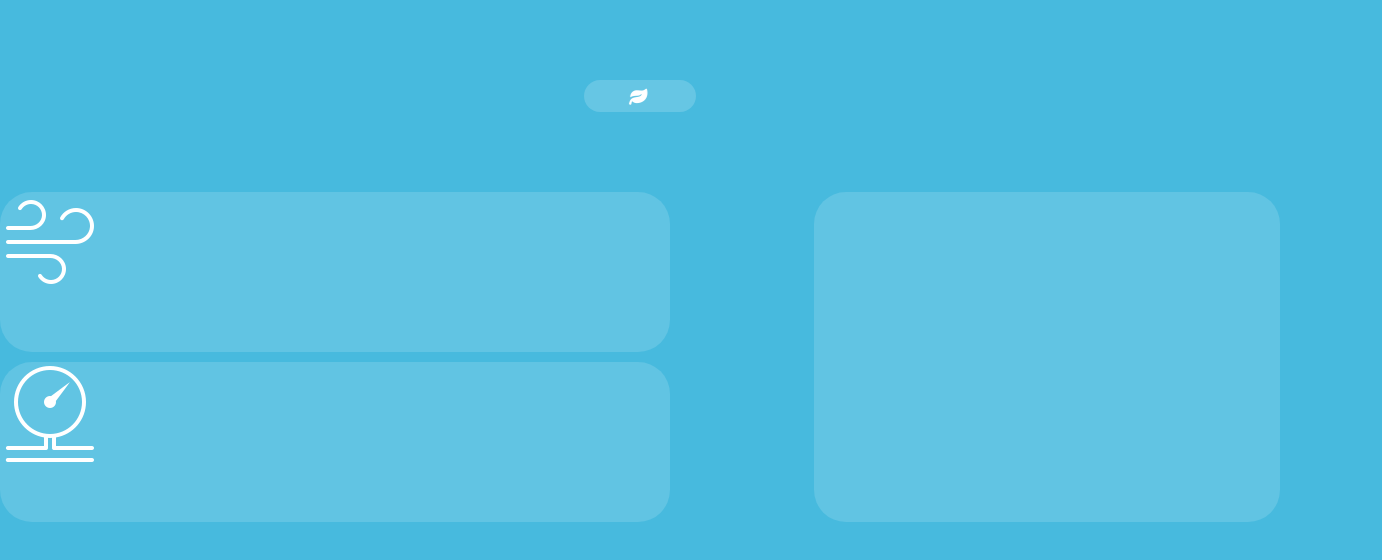
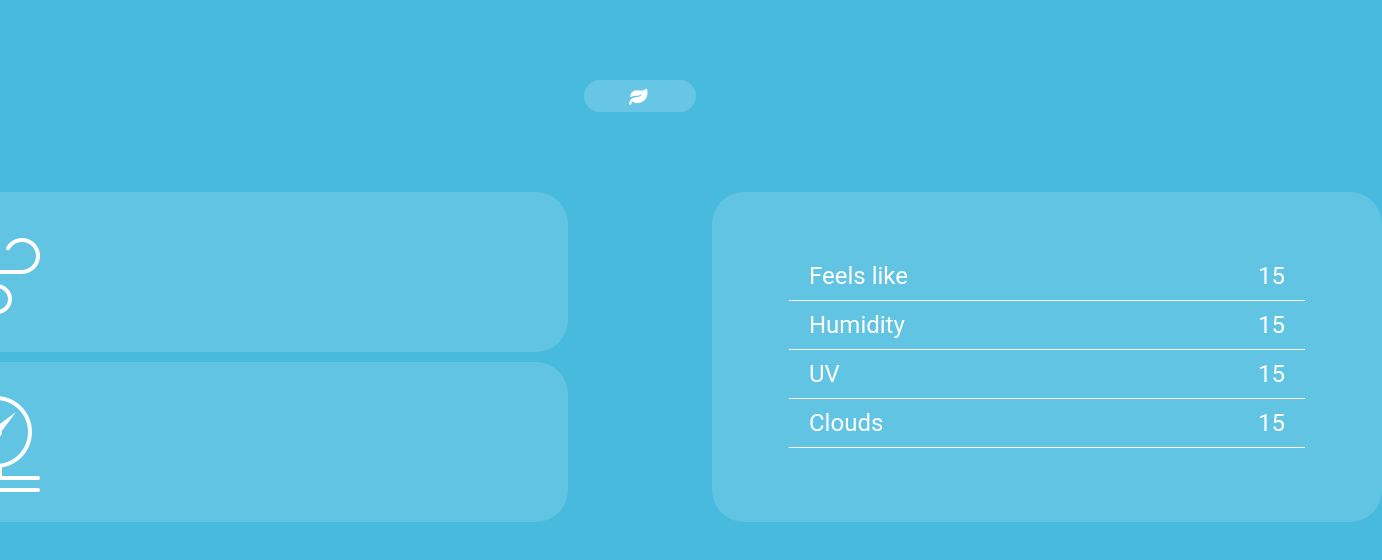
Before and after one commit to TeeJaysDev/WeatherApp, a website: page index.html in a window 1280 px wide. Shown: the whole page, 1382 px wide, since content can reach past the window. Drawn offline with Linux system fonts and the light colour scheme.

Commit message:
added values to secondary info section

```diff
--- a/index.html
+++ b/index.html
@@ -38,8 +38,7 @@
             <div class="container">
                 <div class="card wind">
                     <img src="img/wind.png" alt="wind icon">
-                    <h3 id="wind-kph"></h3>
-                    <h3 id="wind-dir"></h3>
+                    <h3 id="wind"></h3>
                 </div>
                 <div class="card pressure">
                     <img src="img/pressure.png" alt="pressure icon">
@@ -47,7 +46,24 @@
                 </div>
             </div>
             <div class="card secondary-info">
-
+                <ul>
+                    <li>
+                        <span id="feels-like">Feels like</span>
+                        <span id="value-feels-like">15</span>
+                    </li>
+                    <li>
+                        <span id="humidity">Humidity</span>
+                        <span id="value-humidity">15</span>
+                    </li>
+                    <li>
+                        <span id="uv">UV</span>
+                        <span id="value-uv">15</span>
+                    </li>
+                    <li>
+                        <span id="clouds">Clouds</span>
+                        <span id="value-clouds">15</span>
+                    </li>
+                </ul>
             </div>
         </section>
     </main>
--- a/script.js
+++ b/script.js
@@ -2,9 +2,12 @@ let city = document.getElementById('city')
 let temperature = document.getElementById('temperature')
 let condition = document.getElementById('condition')
 let aqi = document.getElementById('aqi')
-let wind_kph = document.getElementById('wind-kph')
-let wind_dir = document.getElementById('wind-dir')
+let wind = document.getElementById('wind')
 let pressure = document.getElementById('pressure')
+let valueFeelsLike = document.getElementById('value-feels-like')
+let valueHumidity = document.getElementById('value-humidity')
+let valueUV = document.getElementById('value-uv')
+let valueClouds = document.getElementById('value-clouds')
 
 fetch('http://localhost:8000/')
     .then(response => {return response.json()})
@@ -14,8 +17,11 @@ fetch('http://localhost:8000/')
         temperature.innerText = `${Math.round(data.current.temp_c)}°C`
         condition.innerText = data.current.condition.text
         aqi.innerText = `AQI ${data.current.air_quality["us-epa-index"]}`
-        wind_kph.innerText = `${data.current.wind_kph}km/h`
-        wind_dir.innerText = data.current.wind_dir
+        wind.innerText = `${data.current.wind_kph}km/h ${data.current.wind_dir}`
         pressure.innerText = `${data.current.pressure_mb}hPa`
+        valueFeelsLike.innerText = `${data.current.feelslike_c}°C`
+        valueHumidity.innerText = `${data.current.humidity}%`
+        valueUV.innerText = `${data.current.uv}`
+        valueClouds.innerText = `${data.current.cloud}%`
     })
     .catch(err => console.log(err))
--- a/style.scss
+++ b/style.scss
@@ -84,24 +84,49 @@ main {
             border-radius: 32px;
         }
         .container{
+            text-align: center;
             img {
                 display: inline-block;
+                margin: auto 10rem auto 3rem;
             }
             h3 {
                 display: inline-block;
                 font-size: 2rem;
+                margin-right: 2rem;
             }
             .wind {
                 width: 670px;
+                display: flex;
+                align-items: center;
             }
             .pressure {
                 width: 670px;
+                display: flex;
+                align-items: center;
                 margin-top: 10px;
             }
         }
+
         .secondary-info {
-            width: 670px;
+            max-width: 670px;
             height: calc(20rem + 10px);
+            font-size: 1.5rem;
+            ul {
+                position: relative;
+                width: 80%;
+                margin: 7.5% 10% auto 10%;
+                padding: 10px;
+                box-sizing: border-box;
+                li {
+                    display: flex;
+                    padding: 10px 20px;
+                    margin: auto 0;
+                    border-bottom: 1px solid;
+                    span:nth-child(1) {
+                        width: 1000px;
+                    }
+                }
+            }
         }
     }
 }
```
Also changed, not shown: style.css, 1 other file.
